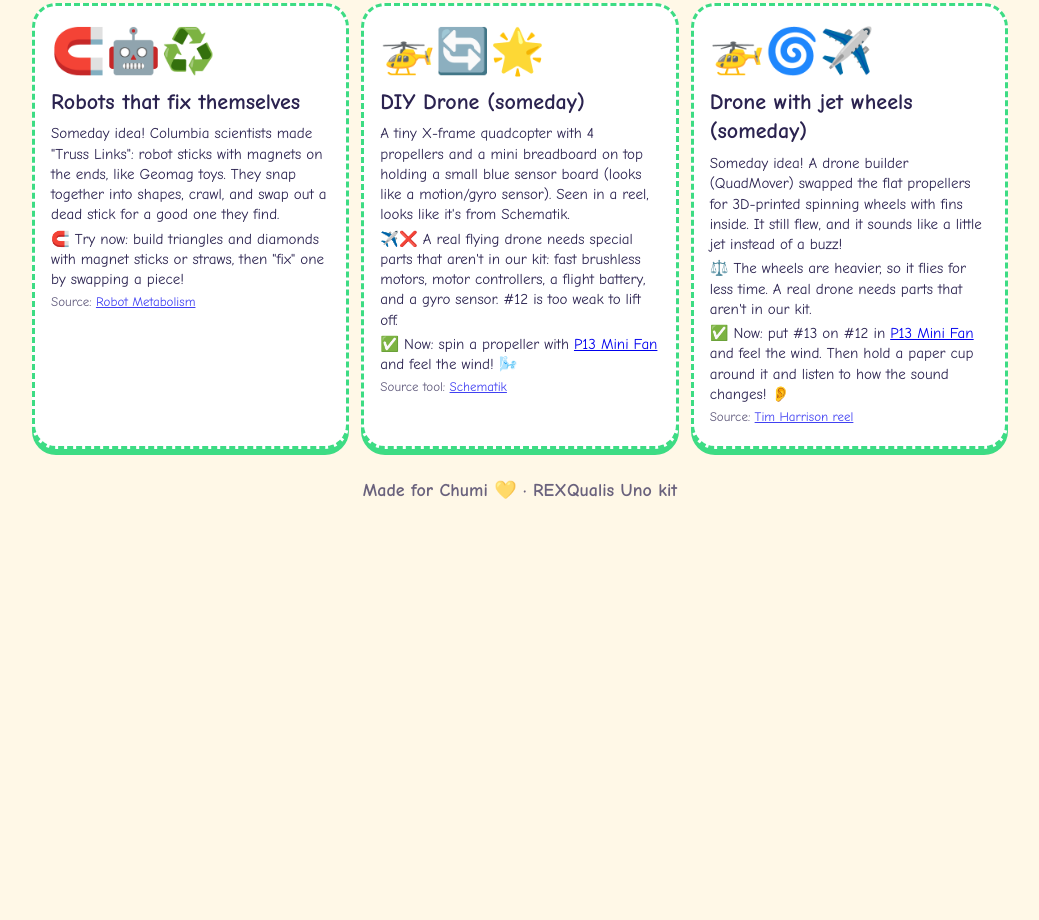
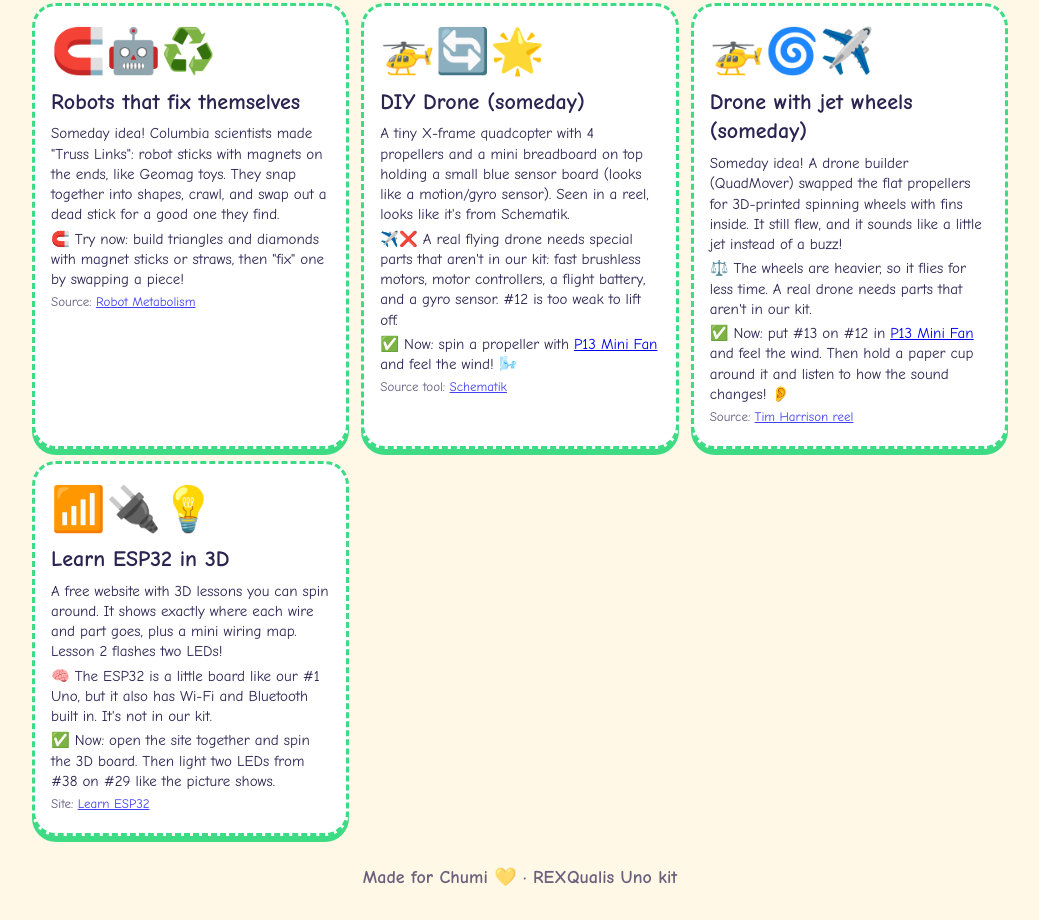
Before and after one commit to nasoteisoy/arduino-kit-explorer, a plain HTML site: page index.html in a window 1280 px wide. Shown: the part 3116-4036 px from the top of the page, without its empty margins (120-1159 px from the left). Before the commit the page ends 3649 px from the top, so only its background shows below. Drawn offline with Linux system fonts and the light colour scheme.

Commit message:
Cool finds: Learn ESP32 3D lessons

```diff
--- a/index.html
+++ b/index.html
@@ -89,6 +89,14 @@
         <p>✅ Now: put #13 on #12 in <a href="#p13">P13 Mini Fan</a> and feel the wind. Then hold a paper cup around it and listen to how the sound changes! 👂</p>
         <p class="tiny">Source: <a href="https://www.instagram.com/reel/DewuPsbskz9/" target="_blank" rel="noopener">Tim Harrison reel</a></p>
       </div>
+      <div class="find someday">
+        <div class="find-emoji">📶🔌💡</div>
+        <h3>Learn ESP32 in 3D</h3>
+        <p>A free website with 3D lessons you can spin around. It shows exactly where each wire and part goes, plus a mini wiring map. Lesson 2 flashes two LEDs!</p>
+        <p>🧠 The ESP32 is a little board like our #1 Uno, but it also has Wi-Fi and Bluetooth built in. It's not in our kit.</p>
+        <p>✅ Now: open the site together and spin the 3D board. Then light two LEDs from #38 on #29 like the picture shows.</p>
+        <p class="tiny">Site: <a href="https://learn-esp32.vercel.app/" target="_blank" rel="noopener">Learn ESP32</a></p>
+      </div>
     </div>
   </section>
 </main>
```
